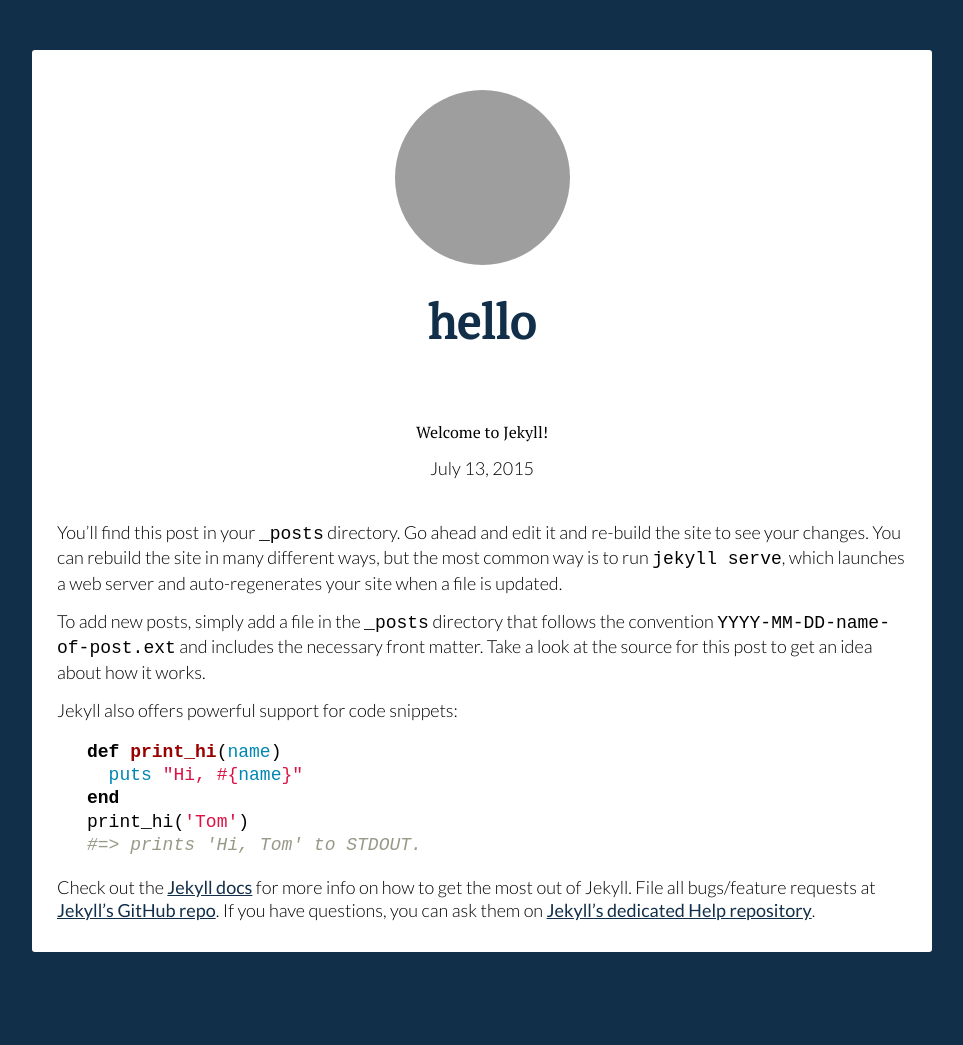
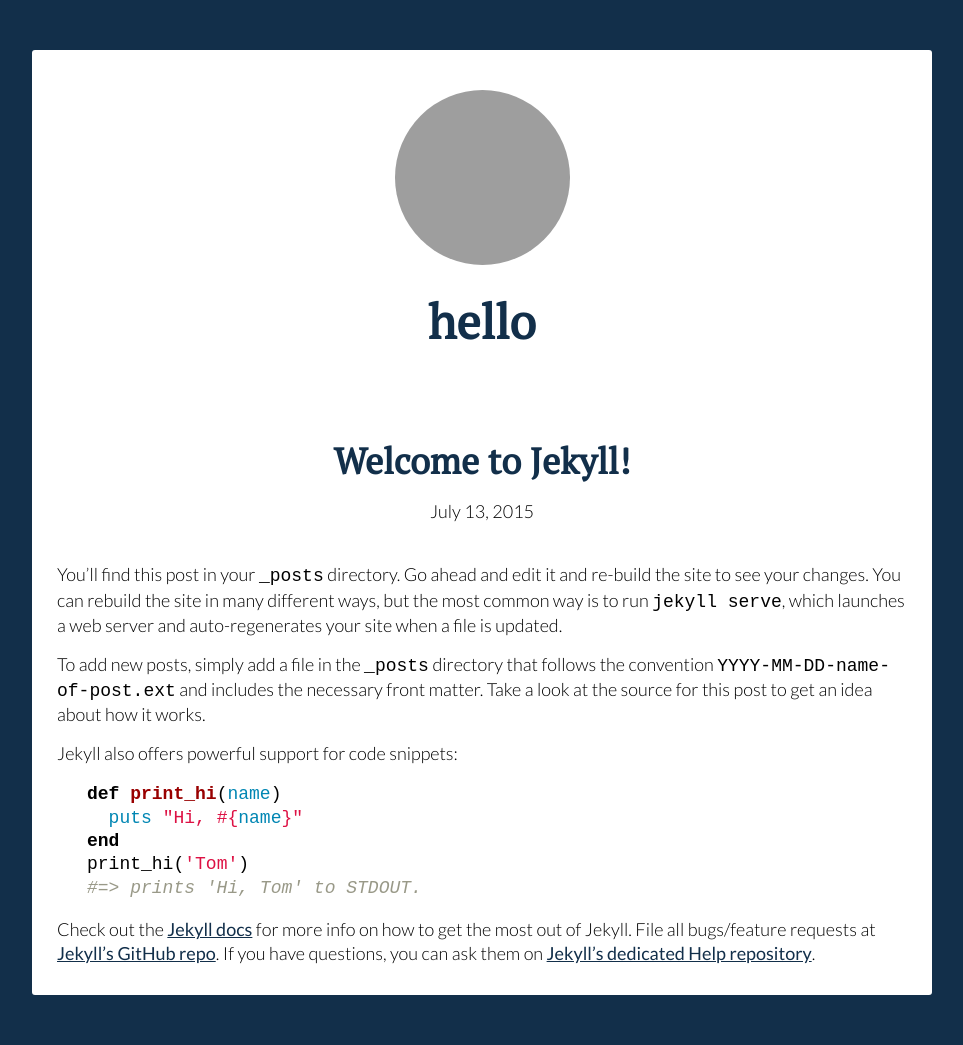
Before and after one commit to jacobwalkr/ja.co.bw, a Jekyll site: the page built from _posts/2015-07-13-welcome-to-jekyll.markdown, in a window 1280 px wide. Shown: the whole page, without its empty margins (158-1121 px from the left). Built offline with Jekyll 4.4.1, drawn with Linux system fonts in a browser that asks for light colours; before the commit the page ends 1002 px from its top, so only the background shows below that; grey boxes are pictures that could not be loaded.

Commit message:
Style h1-6 properly

```diff
--- a/_sass/_base.scss
+++ b/_sass/_base.scss
@@ -25,7 +25,36 @@
 
 h1, h2, h3, h4, h5, h6 {
     font: $serif;
+    color: $brand-blue;
     margin-bottom: 5px;
+}
+
+h1, h2 {
+    font-weight: $bold;
+}
+
+h1 {
+    font-size: 3em;
+}
+
+h2 {
+    font-size: 2em;
+}
+
+h3 {
+    font-size: 1.75em;
+}
+
+h4 {
+    font-size: 1.5em;
+}
+
+h5 {
+    font-size: 1.25em;
+}
+
+h6 {
+    font-size: 1.1em;
 }
 
 header, main, footer {
```
